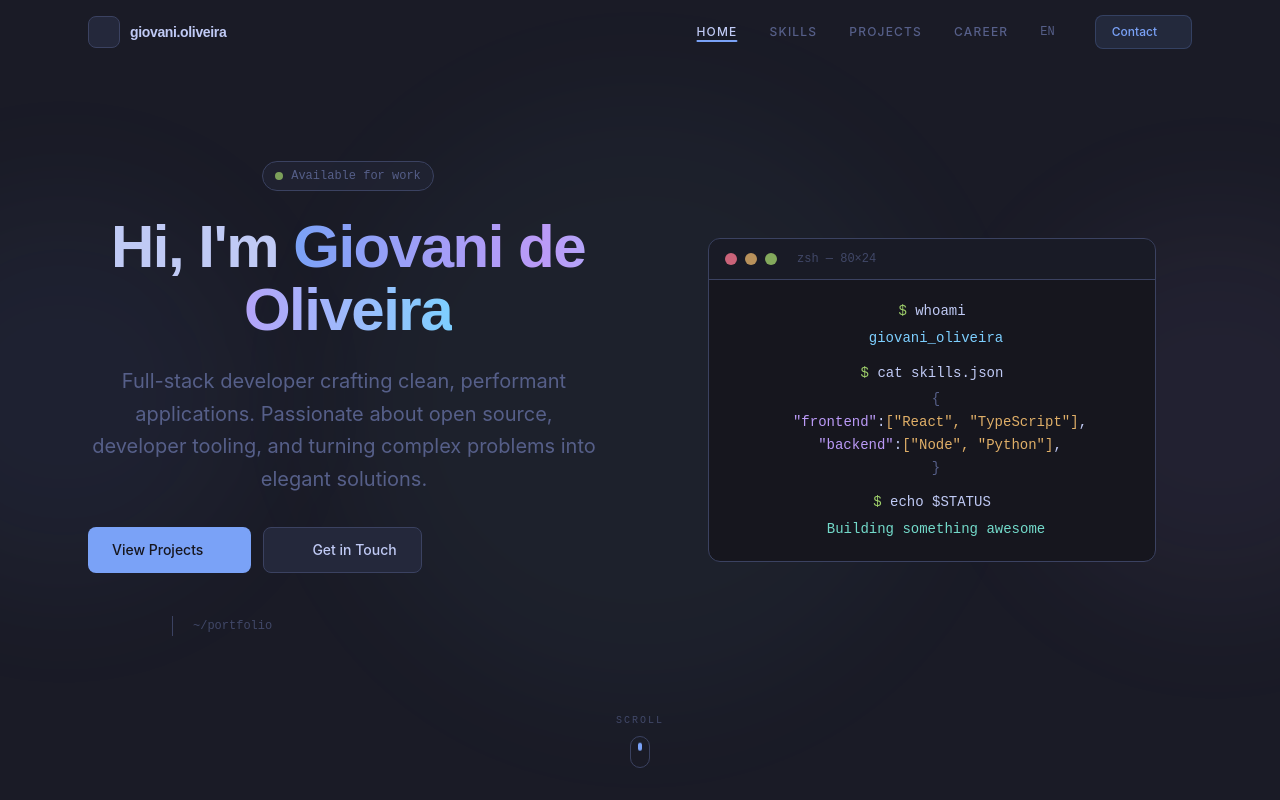
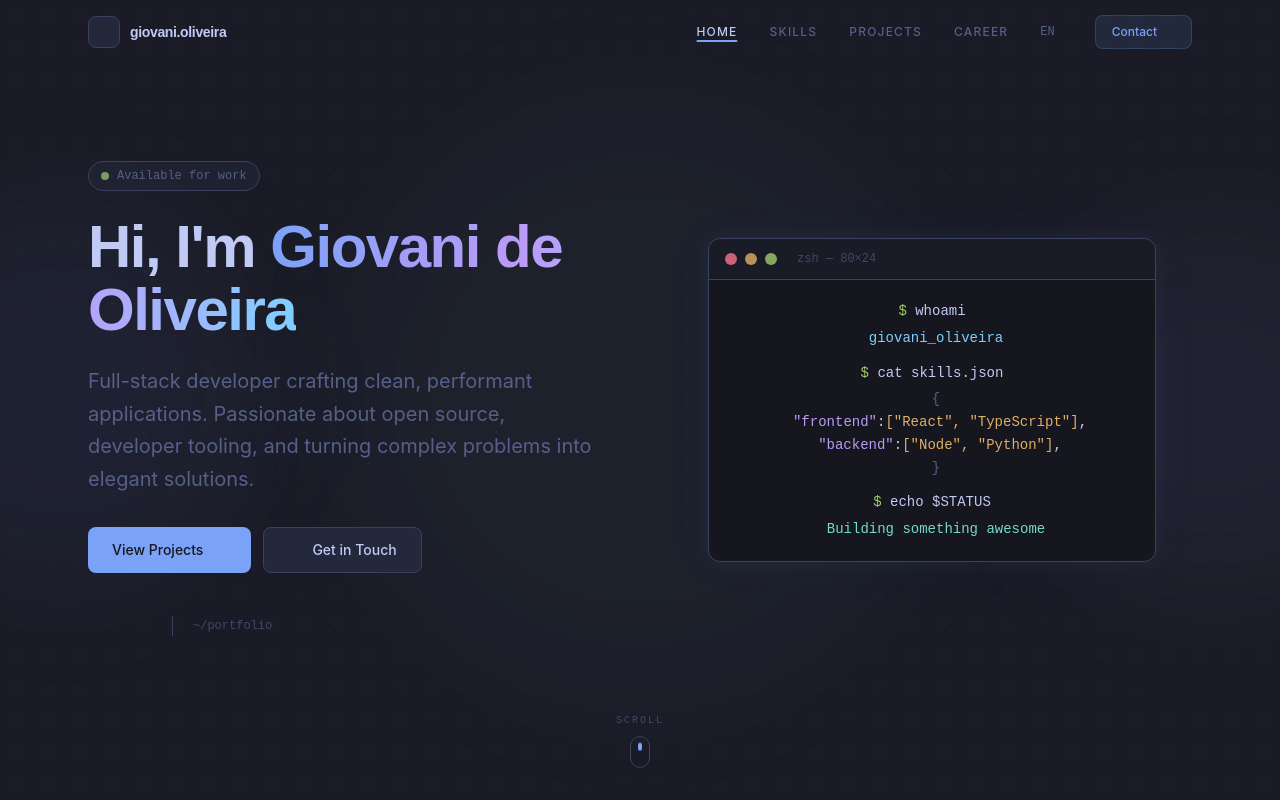
Before and after one commit to Giovani-O/dev-portfolio, a React (Vite) app: page / in a window 1280 px wide. Built offline with nearby package versions, Linux system fonts and the light colour scheme; some icons are missing.

Commit message:
refact: design adjustments

```diff
--- a/src/components/hero.tsx
+++ b/src/components/hero.tsx
@@ -1,9 +1,9 @@
-import { HugeiconsIcon } from '@hugeicons/react'
 import {
   ArrowRight01Icon,
   GithubIcon,
   Linkedin01Icon,
 } from '@hugeicons/core-free-icons'
+import { HugeiconsIcon } from '@hugeicons/react'
 import { useTranslation } from 'react-i18next'
 
 export function Hero() {
@@ -20,7 +20,7 @@ export function Hero() {
       <div className="absolute top-1/2 left-1/2 -translate-x-1/2 -translate-y-1/2 w-[600px] h-[600px] bg-tn-cyan/3 rounded-full blur-3xl" />
 
       <div className="relative z-10 max-w-6xl mx-auto px-6 py-32 md:py-0 grid md:grid-cols-2 gap-12 md:gap-16 items-center">
-        <div>
+        <div className="text-left">
           <div className="animate-fade-in-up">
             <div className="inline-flex items-center gap-2 px-3 py-1.5 rounded-full border border-tn-border bg-tn-surface/50 mb-6">
               <span className="w-2 h-2 rounded-full bg-tn-green animate-pulse" />
@@ -30,15 +30,14 @@ export function Hero() {
             </div>
           </div>
 
-          <h1 className="animate-fade-in-up-d1 font-display text-3xl sm:text-4xl md:text-5xl lg:text-6xl font-bold tracking-tight leading-[1.05] mb-6">
-            <span className="text-tn-text">{t('hero.greeting')}</span>
-            {' '}
+          <h1 className="animate-fade-in-up-d1 font-display text-3xl sm:text-4xl md:text-5xl lg:text-6xl font-bold tracking-tight leading-[1.05] mb-6 text-left">
+            <span className="text-tn-text">{t('hero.greeting')}</span>{' '}
             <span className="bg-gradient-to-r from-tn-blue via-tn-purple to-tn-cyan bg-clip-text text-transparent">
               {t('hero.name')}
             </span>
           </h1>
 
-          <p className="animate-fade-in-up-d2 text-lg md:text-xl text-tn-textMuted leading-relaxed mb-8 max-w-lg">
+          <p className="animate-fade-in-up-d2 text-lg md:text-xl text-tn-textMuted leading-relaxed mb-8 max-w-lg text-left">
             {t('hero.bio')}
           </p>
 
@@ -101,12 +100,18 @@ export function Hero() {
             </div>
             <div className="p-5 font-mono text-sm leading-relaxed">
               <div className="text-tn-green">
-                $ <span className="text-tn-text">{t('hero.terminal.whoami')}</span>
+                ${' '}
+                <span className="text-tn-text">
+                  {t('hero.terminal.whoami')}
+                </span>
               </div>
               <div className="text-tn-cyan mt-1 ml-2">giovani_oliveira</div>
 
               <div className="text-tn-green mt-3">
-                $ <span className="text-tn-text">{t('hero.terminal.skills')}</span>
+                ${' '}
+                <span className="text-tn-text">
+                  {t('hero.terminal.skills')}
+                </span>
               </div>
               <div className="text-tn-textMuted mt-1 ml-2">{'{'}</div>
               <div className="ml-4">
@@ -122,7 +127,7 @@ export function Hero() {
               <div className="text-tn-green mt-3">
                 $ <span className="text-tn-text">echo $STATUS</span>
               </div>
-              <div className="text-tn-teal mt-1 ml-2 terminal-cursor">
+              <div className="text-tn-teal mt-1 ml-2">
                 {t('hero.terminal.status')}
               </div>
             </div>
--- a/src/index.css
+++ b/src/index.css
@@ -73,3 +73,89 @@ body {
 .nav-link.active::after {
   width: 100%;
 }
+
+.dot-grid {
+  background-image: radial-gradient(
+    circle,
+    var(--color-tn-border) 1px,
+    transparent 1px
+  );
+  background-size: 32px 32px;
+}
+
+@keyframes fadeInUp {
+  from {
+    opacity: 0;
+    transform: translateY(24px);
+  }
+  to {
+    opacity: 1;
+    transform: translateY(0);
+  }
+}
+
+@keyframes float {
+  0%,
+  100% {
+    transform: translateY(0px);
+  }
+  50% {
+    transform: translateY(-8px);
+  }
+}
+
+@keyframes pulseGlow {
+  0%,
+  100% {
+    box-shadow:
+      0 0 20px #7aa2f715,
+      0 0 60px #7aa2f708;
+  }
+  50% {
+    box-shadow:
+      0 0 30px #7aa2f725,
+      0 0 80px #7aa2f712;
+  }
+}
+
+@keyframes blink {
+  0%,
+  100% {
+    opacity: 1;
+  }
+  50% {
+    opacity: 0;
+  }
+}
+
+.animate-fade-in-up {
+  animation: fadeInUp 0.7s ease-out forwards;
+}
+
+.animate-fade-in-up-d1 {
+  animation: fadeInUp 0.7s ease-out 0.1s forwards;
+}
+
+.animate-fade-in-up-d2 {
+  animation: fadeInUp 0.7s ease-out 0.2s forwards;
+}
+
+.animate-fade-in-up-d3 {
+  animation: fadeInUp 0.7s ease-out 0.3s forwards;
+}
+
+.animate-fade-in-up-d4 {
+  animation: fadeInUp 0.7s ease-out 0.4s forwards;
+}
+
+.animate-float {
+  animation: float 6s ease-in-out infinite;
+}
+
+.animate-pulse-glow {
+  animation: pulseGlow 4s ease-in-out infinite;
+}
+
+.terminal-cursor {
+  animation: blink 1s step-end infinite;
+}
```
Also changed, not shown: hero-preview.png (added), 1 other file (tests, documents, lock files or other folders).
